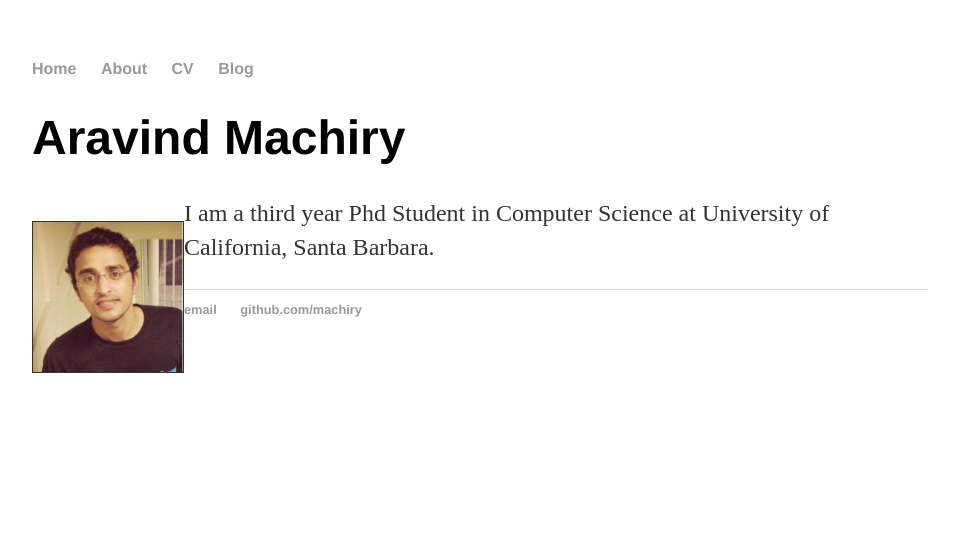
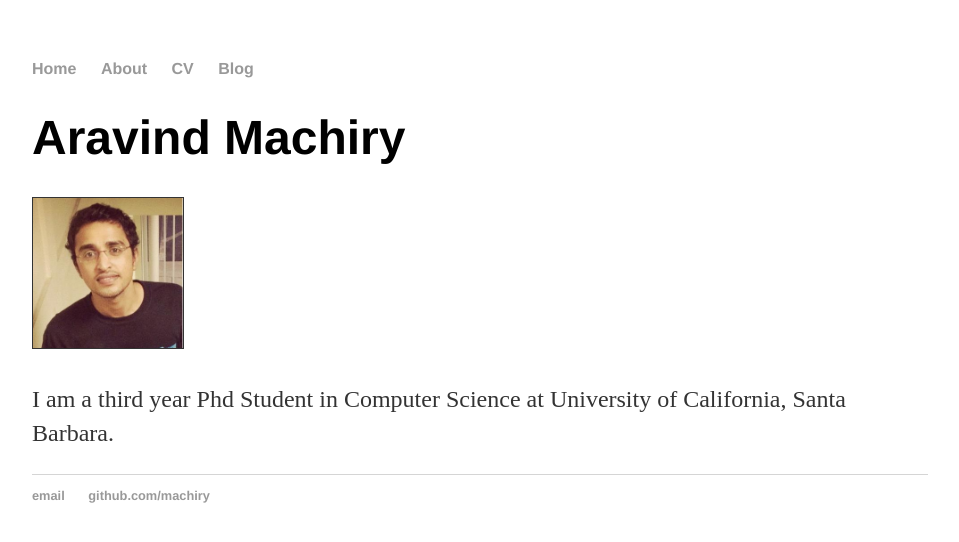
Before and after one commit to Machiry/machiry.github.io, a Jekyll site: the page built from index.html, in a window 1280 px wide. Shown: the top 542 px of the page, without its empty margins (160-1119 px from the left). Built offline with Jekyll 4.4.1, drawn with Linux system fonts in a browser that asks for light colours.

Commit message:
Adding initial info

```diff
--- a/index.html
+++ b/index.html
@@ -6,7 +6,7 @@
 	<h1>Aravind Machiry</h1>
 	<!--Image and Info-->
 	<div>
-    <p style="float: left;"><img src="images/myPic.png" alt="Aravind Machiry" height="150" width="150" border="1px"></p>
+    <p><img style="float;left;" src="images/myPic.png" alt="Aravind Machiry" height="150" width="150" border="1px"></p>
     <p>I am a third year Phd Student in Computer Science at University of California, Santa Barbara.</p>
 	</div>
 </div>
```
